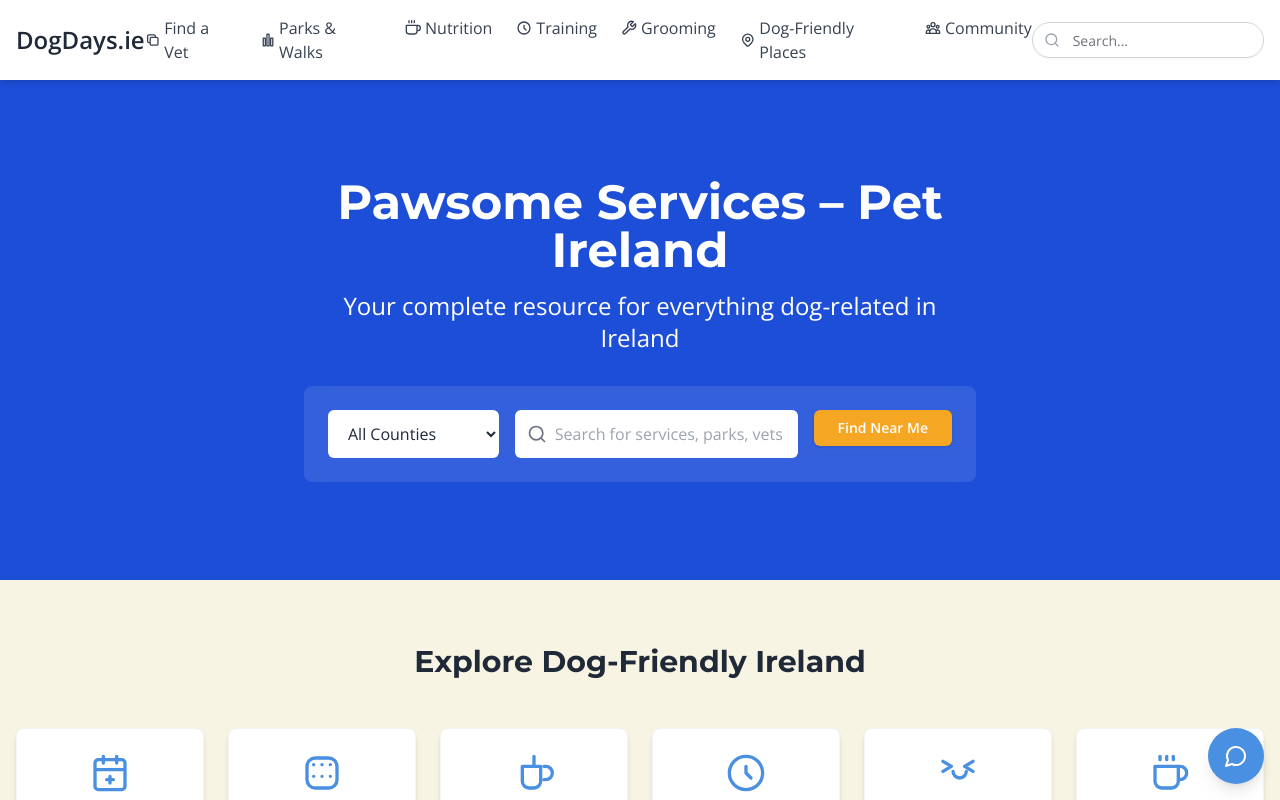
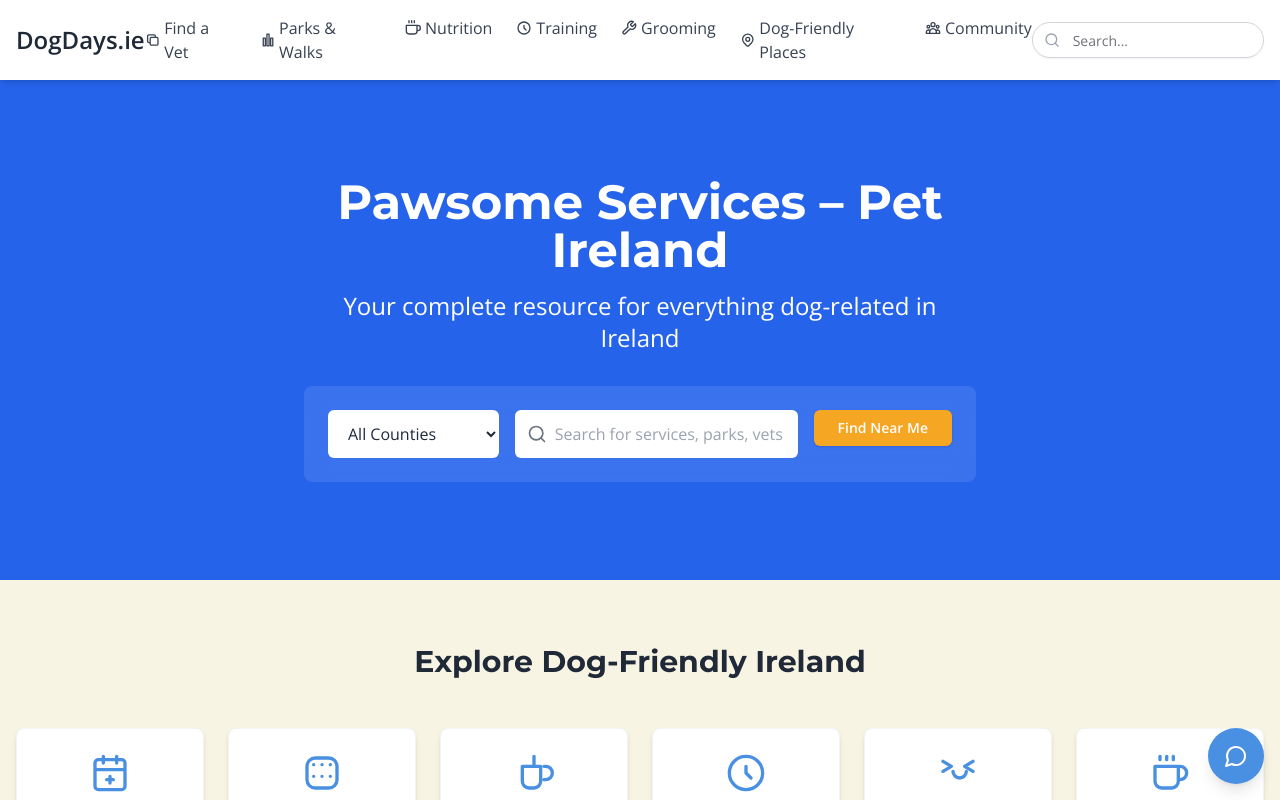
Before and after one commit to Zuleikha/DD, a React (Vite) app: page / in a window 1280 px wide. Shown: the top 800 px of the page. Built offline with nearby package versions, Linux system fonts and the light colour scheme.

Commit message:
Changed hero500

```diff
--- a/src/components/home/HeroSection.tsx
+++ b/src/components/home/HeroSection.tsx
@@ -23,7 +23,7 @@ const HeroSection: React.FC<HeroSectionProps> = ({
   return (
     <section className="relative h-[600px] md:h-[500px] overflow-hidden">
       {/* Hero Background - Changed to a friendlier blue */}
-      <div className="absolute inset-0 bg-blue-700"></div>
+      <div className="absolute inset-0 bg-blue-600"></div>
 
       {/* Hero Content */}
       <div className="relative container mx-auto px-4 h-full flex flex-col justify-center items-center text-center text-white">
```
